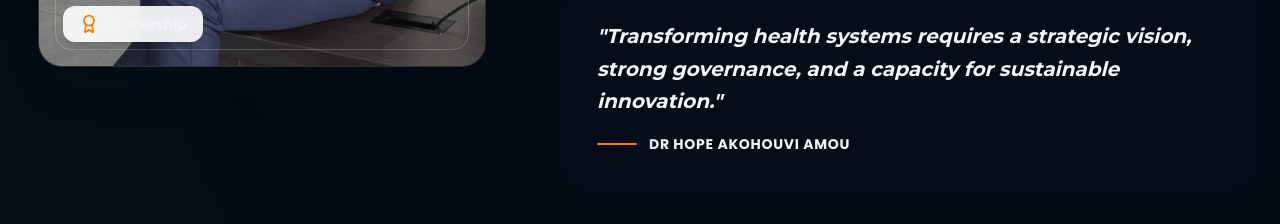
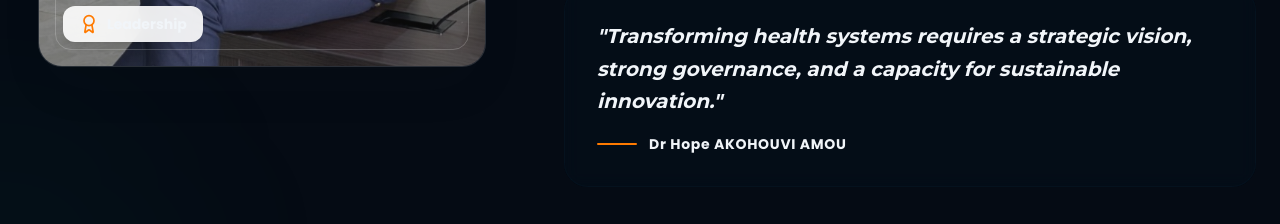
Before and after one commit to ITAINNOVATE/Saninova, a Next.js app: page /about in a window 1280 px wide. Shown: the part 1880-2104 px from the top of the page. Built offline with nearby package versions, Linux system fonts and the light colour scheme; no server answers; the database is empty.

Commit message:
style(director): remove uppercase from director name in quote

```diff
--- a/src/components/home/DirectorSection.tsx
+++ b/src/components/home/DirectorSection.tsx
@@ -117,7 +117,7 @@ export const DirectorSection: React.FC = () => {
                 </p>
                 <div className="flex items-center justify-center lg:justify-start space-x-3">
                   <div className="w-10 h-[2px] bg-orange rounded-full" />
-                  <span className="font-poppins text-sm font-bold text-dark/80 uppercase tracking-wider">
+                  <span className="font-poppins text-sm font-bold text-dark/80 tracking-wider">
                     {dir.name}
                   </span>
                 </div>
```
